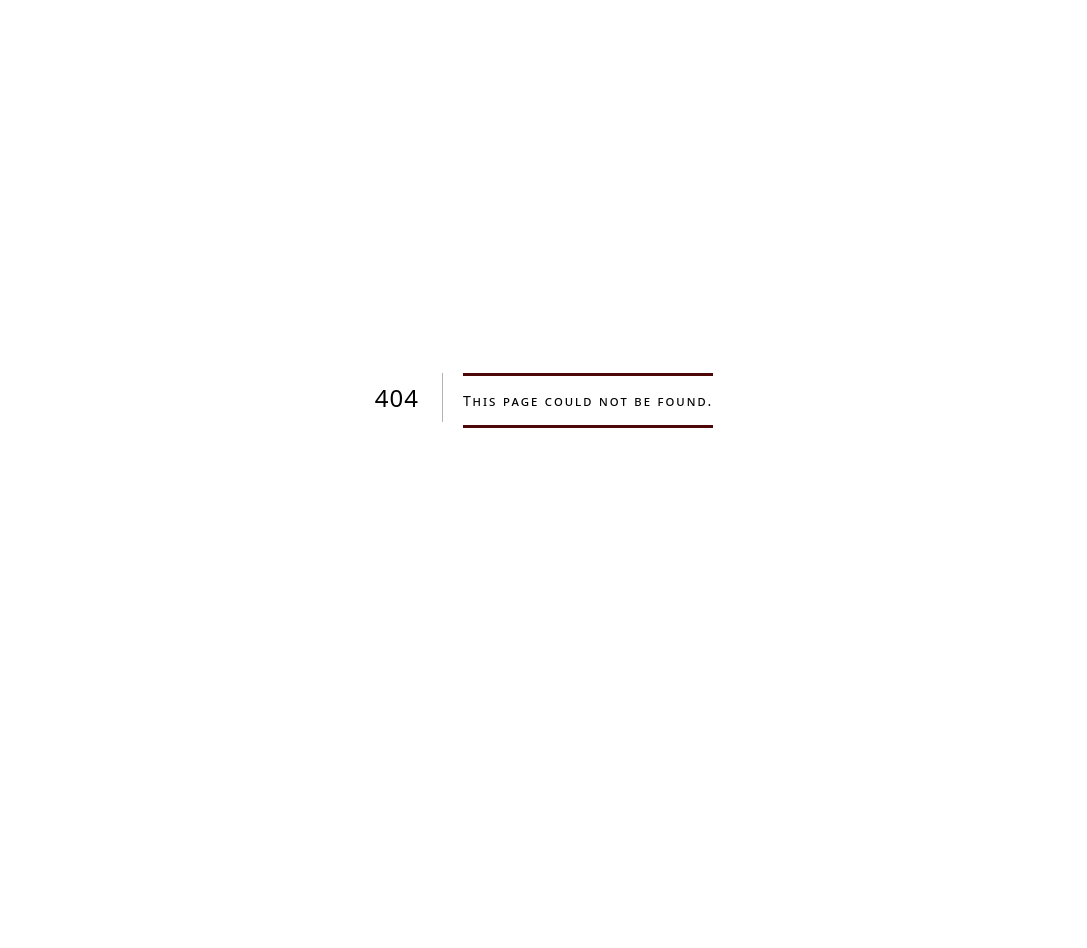
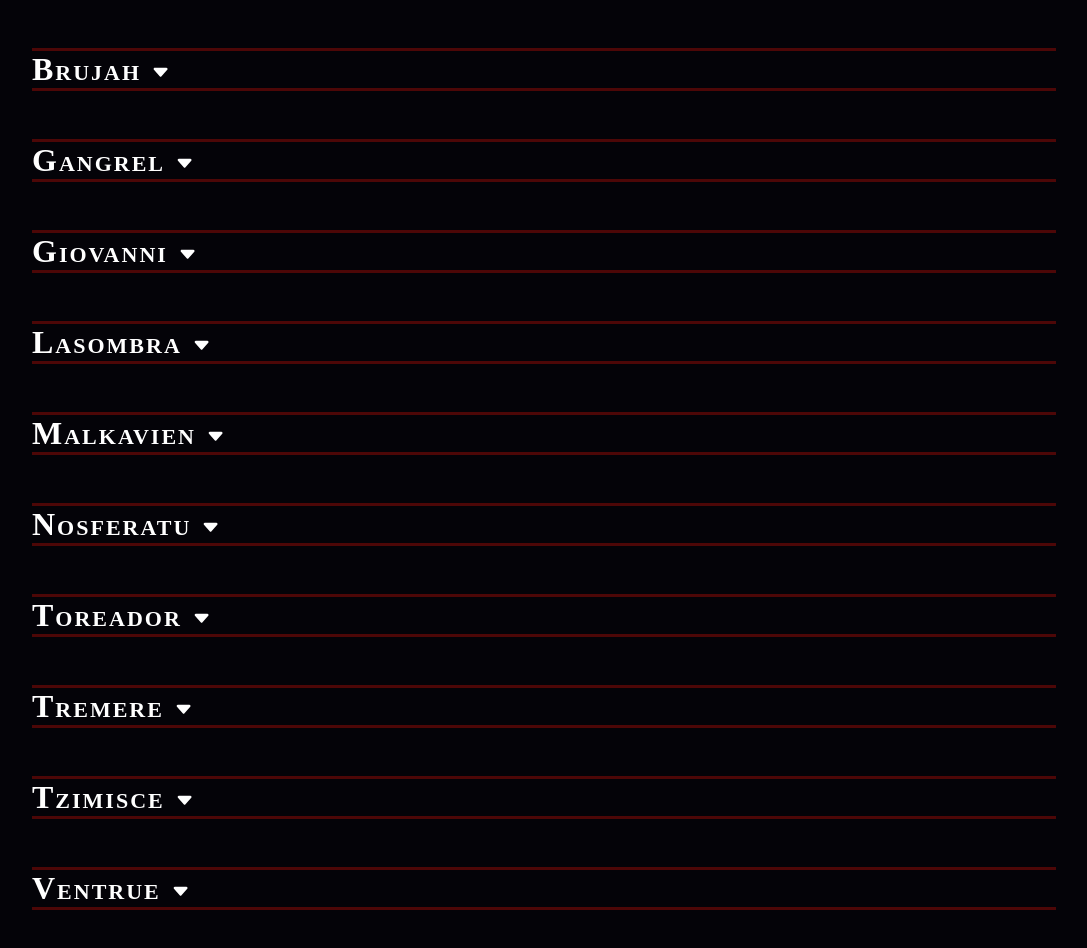
Before and after one commit to IrealCreation/vtm, a Next.js app: page /lignees in a window 1280 px wide. Before the commit this address had no page. Shown: the top 948 px of the page, without its empty margins (96-1183 px from the left). Before the commit the page ends 800 px from the top, so only its background shows below. Built offline with nearby package versions, Linux system fonts and the light colour scheme.

Commit message:
Page Lignees

```diff
--- a/components/disciplineInfo.tsx
+++ b/components/disciplineInfo.tsx
@@ -9,7 +9,6 @@
     const jsxNiveaux: Array<JSX.Element> = [];
     for (let index = 0; index < props.discipline.niveaux.length; index++) {
 
-        let radio: JSX.Element;
         let cout: JSX.Element = <></>;
         let duree: JSX.Element = <></>;
         let niveau = props.discipline.niveaux[index];
--- /dev/null
+++ b/components/ligneeInfo.tsx
@@ -0,0 +1,50 @@
+import { useState } from 'react';
+import { BsFillCaretDownFill, BsFillCaretUpFill } from "react-icons/bs";
+import { Lignee, lignees } from '@/data/lignees';
+import Link from 'next/link';
+
+export default function LigneeInfo(props: {lignee: Lignee}) {
+
+    const [isVisible, setVisibility] = useState(false);
+
+    const jsxDisciplines: Array<JSX.Element> = [];
+    for (let index = 0; index < props.lignee.disciplines.length; index++) {
+
+        let discipline = props.lignee.disciplines[index];
+        let href = "/disciplines#" + discipline.nom;
+
+        jsxDisciplines.push(
+            <div className="discipline" key={discipline.nom}>
+                <h4>{discipline.nom}</h4>
+                <p>{discipline.description}</p>
+                <p><Link href={href}>Voir le détail</Link></p>
+            </div>
+        );
+    }
+
+    const handleClick = () => {
+        setVisibility(!isVisible);
+        console.log(isVisible);
+    }
+
+    const arrow:JSX.Element = (
+        isVisible ?
+        <BsFillCaretUpFill/> :
+        <BsFillCaretDownFill/>
+    );
+
+    return(
+        <div id={props.lignee.nom}>
+            <h2 onClick={handleClick}>{props.lignee.nom} <span className="arrow">{arrow}</span></h2>
+            <div className={ isVisible ? "discipline-detail" : "discipline-detail hidden"}>
+                <p>Les "{props.lignee.surnom}"</p>
+                <p>{props.lignee.description}</p>
+                <p>{props.lignee.regle}</p>
+                <h3>Disciplines</h3>
+                <div className="columns">
+                    {jsxDisciplines}
+                </div>
+            </div>
+        </div>
+    )
+}
--- a/data/disciplines.ts
+++ b/data/disciplines.ts
@@ -399,7 +399,7 @@
             {
                 nom: "Levée des morts",
                 description: "Permet d’utiliser Mort marchant et Serviteur morbide sur plusieurs cadavres dans un rayon de 10 mètres.",
-                cout: "Jusqu’à 3 cadavres : +1 PS. Jusqu’à 10 cadavres : +2 PS."
+                cout: "Jusqu’à 3 cadavres : +1 PS. Jusqu’à 10 cadavres : +2 PS"
             }
         ]
     },
@@ -445,7 +445,7 @@
         niveaux: [
             {
                 nom: "Traits malléable",
-                description: "le lanceur peut modeler un de ses propres aspects physiques mineurs.",
+                description: "Le lanceur peut modeler un de ses propres aspects physiques mineurs.",
                 duree: "15 minutes",
                 cout: 1
             },
--- a/pages/_app.tsx
+++ b/pages/_app.tsx
@@ -1,6 +1,7 @@
 import '@/styles/globals.scss'
 import '@/styles/fichePerso.scss'
 import '@/styles/disciplines.scss'
+import '@/styles/lignees.scss'
 import 'react-tooltip/dist/react-tooltip.css'
 import type { AppProps } from 'next/app'
 import Head from 'next/head'
--- a/pages/disciplines.tsx
+++ b/pages/disciplines.tsx
@@ -2,7 +2,7 @@
 import Head from "next/head";
 import { disciplines } from "@/data/disciplines";
 
-export default function Example() {
+export default function PageDisciplines() {
     /* Preparing the JSX for Disciplines */
     const jsxDisciplines: Array<JSX.Element> = [];
 
--- /dev/null
+++ b/pages/lignees.tsx
@@ -0,0 +1,26 @@
+import Head from "next/head";
+import LigneeInfo from "@/components/ligneeInfo";
+import { lignees } from "@/data/lignees";
+
+export default function PageLignees() {
+    /* Preparing the JSX for Disciplines */
+    const jsxLignees: Array<JSX.Element> = [];
+
+    for (const [name, lignee] of Object.entries(lignees)) {
+        jsxLignees.push(
+            <LigneeInfo lignee={lignee} key={name} />
+        );
+    }
+
+    return(
+        <>
+            <Head>
+                <title key="title">VTM - Lignées</title>
+            </Head>
+            <section className="lignees-liste main-container">
+                {jsxLignees}
+            </section>
+        </>
+
+    )
+}
--- a/styles/disciplines.scss
+++ b/styles/disciplines.scss
@@ -7,12 +7,4 @@
         font-size: 1.25em;
         margin-top: 1.25em;
     }
-    .arrow {
-        font-size: 0.6em;
-        display: inline-block;
-        padding-top: 0.6em;;
-    }
-    .discipline-detail {
-        font-size: 1.1em;
-    }
 }
--- a/styles/fichePerso.scss
+++ b/styles/fichePerso.scss
@@ -3,7 +3,6 @@
     font-weight: bold;
     margin-top: 2vh;
     margin-bottom: 10vh;
-    font-size: 1.1em;
 
     .title-bloc {
         display: flex;
--- a/styles/globals.scss
+++ b/styles/globals.scss
@@ -24,11 +24,20 @@
 body {
     background-color: var(--bg-color);
     color: var(--text-color);
+    font-size: 1.2em;
+    padding-bottom: 3em;
+
+    @media screen and (max-width:var(--breakpoint-lg)) {
+        font-size: 1.1em;
+    }
+    @media screen and (max-width:var(--breakpoint-sm)) {
+        font-size: 1em;
+    }
 }
 
 a {
     color: inherit;
-    text-decoration: none;
+    text-decoration: underline;
 }
 
 .flex {
@@ -75,3 +84,10 @@
     margin: 0 0 0.5rem;
     font-size: 1.5rem;
 }
+
+
+.arrow {
+    font-size: 0.6em;
+    display: inline-block;
+    padding-top: 0.6em;;
+}
--- /dev/null
+++ b/styles/lignees.scss
@@ -0,0 +1,14 @@
+.lignees-liste {
+    h2 {
+        cursor: pointer;
+    }
+    h3 {
+        margin-top: 1em;
+    }
+    p, h4 {
+        margin-bottom: 0.4em;
+    }
+    .columns > * {
+        padding-right: 1em;
+    }
+}
```
